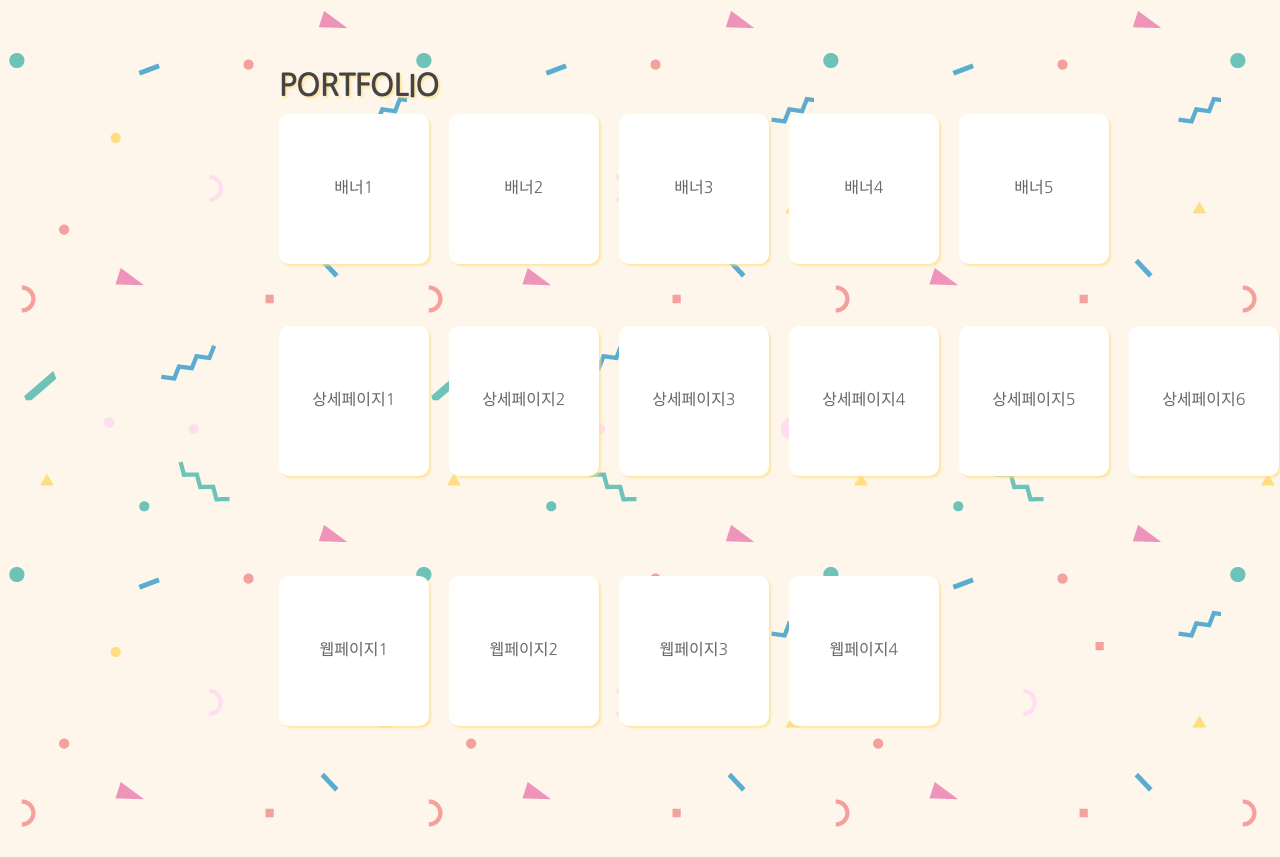
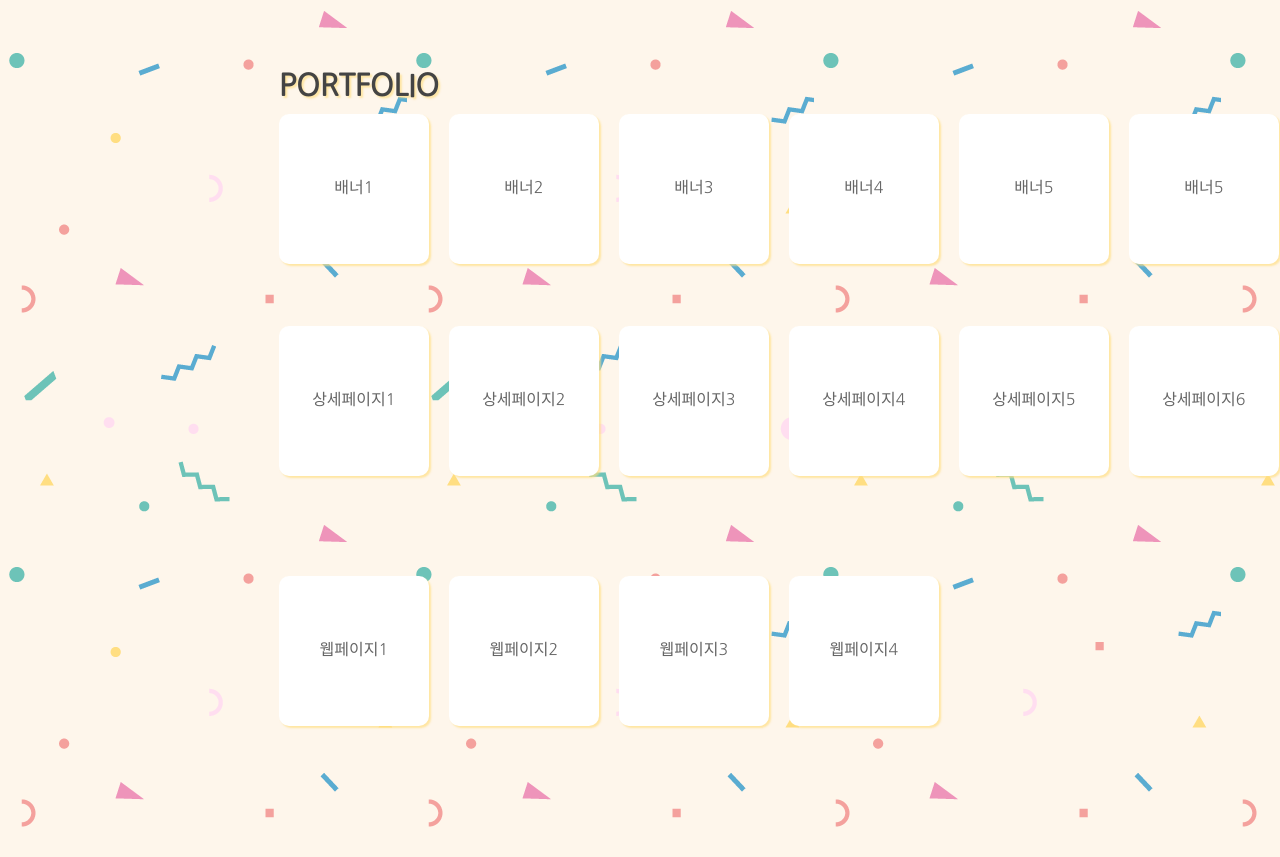
Before and after one commit to eye215/webpage, a plain HTML site: page index.html in a window 1280 px wide. Shown: the part 1134-1991 px from the top of the page. Drawn offline with Linux system fonts and the light colour scheme.

Commit message:
Update index.html

```diff
--- a/index.html
+++ b/index.html
@@ -100,11 +100,12 @@ color:white;background-color:white;border-radius: 10px;font-size:15px;color:#555
     <section class="s3">
     <div class="cover">
     <h3>PORTFOLIO</h3>
-    <label><a href="배너6.jpg"><div class="a2"><span class="text">배너1</span><span class="text_slide"></span></div></a></label>
+    <label><a href="배너6.png"><div class="a2"><span class="text">배너1</span><span class="text_slide"></span></div></a></label>
     <label><a href="배너7.jpg"><div class="a2"><span class="text">배너2</span><span class="text_slide"></span></div></a></label>
     <label><a href="배너8.jpg"><div class="a2"><span class="text">배너3</span><span class="text_slide"></span></div></a></label>
     <label><a href="배너9.jpg"><div class="a2"><span class="text">배너4</span><span class="text_slide"></span></div></a></label>
-    <label><a href="배너10.jpg"><div class="a2"><span class="text">배너5</span><span class="text_slide"></span></div></a></label>
+    <label><a href="배너10.png"><div class="a2"><span class="text">배너5</span><span class="text_slide"></span></div></a></label>
+    <label><a href="배너11.png"><div class="a2"><span class="text">배너5</span><span class="text_slide"></span></div></a></label>
     </div>
     <div class="cover">
     <label><a href="상세9.jpg"><div class="a2"><span class="text">상세페이지1</span><span class="text_slide"></span></div></a></label>
```
